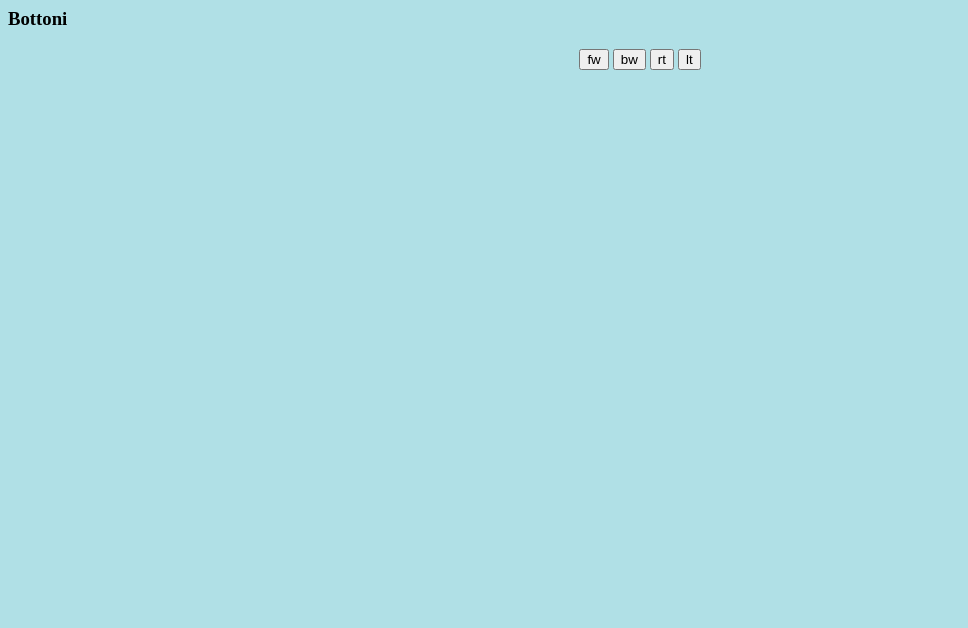
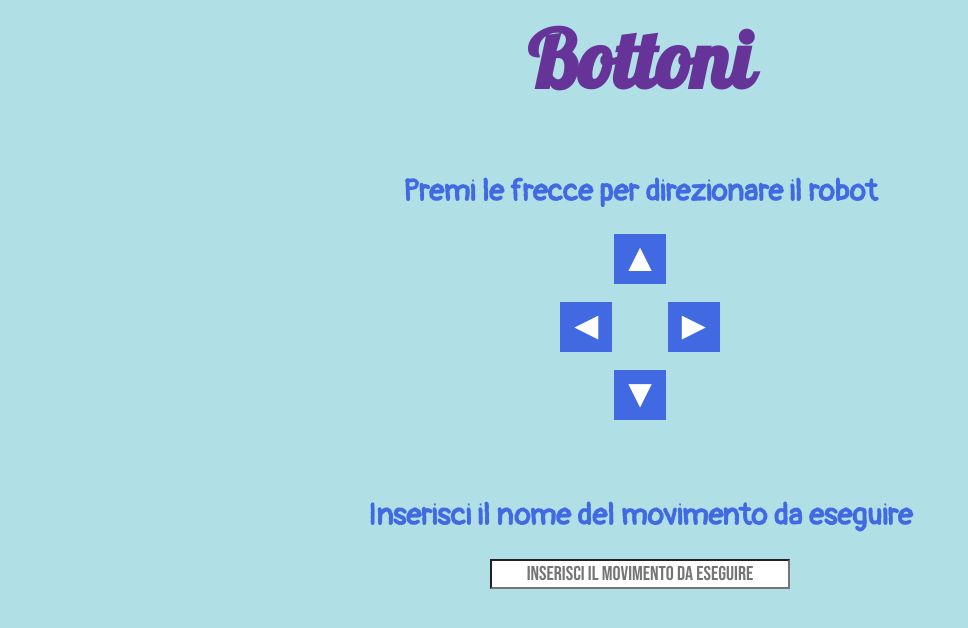
Before and after one commit to MicheleAlladioAKAMich/TPSIT_5AROB, a Flask app: page / in a window 1280 px wide. Shown: the top 628 px of the page, without its empty margins (0-968 px from the left). Run offline with Flask 2, Linux system fonts and the light colour scheme.

Commit message:
Update index.html

```diff
--- a/Python/Flask/Alphabot/Templates/index.html
+++ b/Python/Flask/Alphabot/Templates/index.html
@@ -3,12 +3,19 @@
         <link rel="stylesheet" href='/static/style.css' />
     </head>
     <body>
-        <h3>Bottoni</h3>
-        <form method="post" action="/" class="phrase">
-            <input type="submit" value="fw" name="forward"/>
-            <input type="submit" value="bw" name="backward"/>
-            <input type="submit" value="rt" name="right"/>
-            <input type="submit" value="lt" name="left"/>
+        <h1>Bottoni</h1>
+        <h2>Premi le frecce per direzionare il robot</h2>
+        <form method="post" action="/">
+            <div><input type="submit" class="button" value="▲" name="forward"/></div><br>
+            <div><input type="submit" class="button" value="◄" name="left"/>
+            &nbsp&nbsp&nbsp&nbsp&nbsp&nbsp&nbsp&nbsp&nbsp&nbsp&nbsp&nbsp    <!--Spaziatura tra i buttono dx e sx-->
+            <input type="submit" class="button" value="►" name="right"/></div><br>
+            <div><input type="submit" class="button" value="▼" name="backward"/></div><br>
+        </form><br>
+
+        <h2>Inserisci il nome del movimento da eseguire</h2>
+        <form method="post" action="/">
+            <div><input type="text" id="movementChoice" placeholder="Inserisci il movimento da eseguire" name="movement"></div>
         </form>
     </body>
 </html>
```
